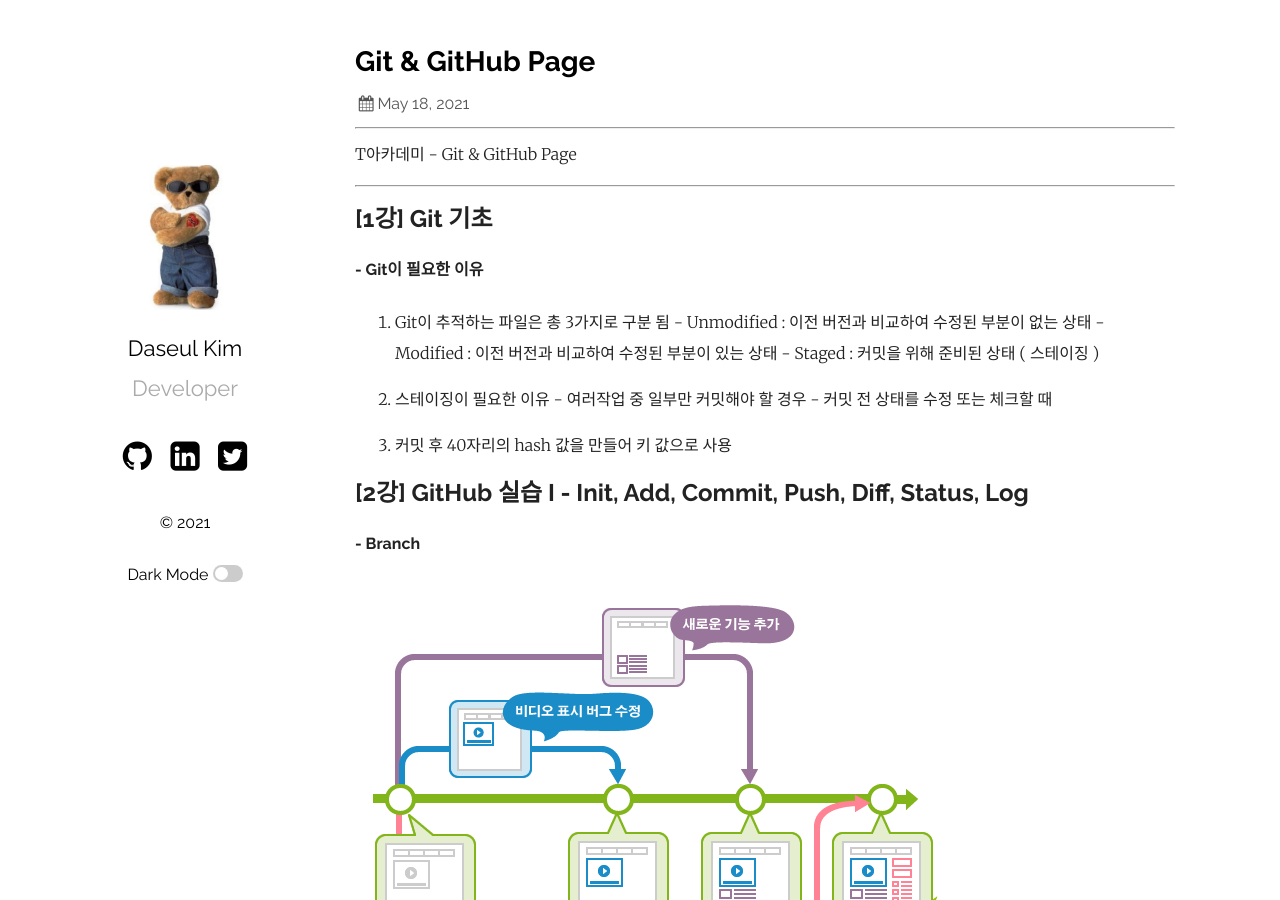
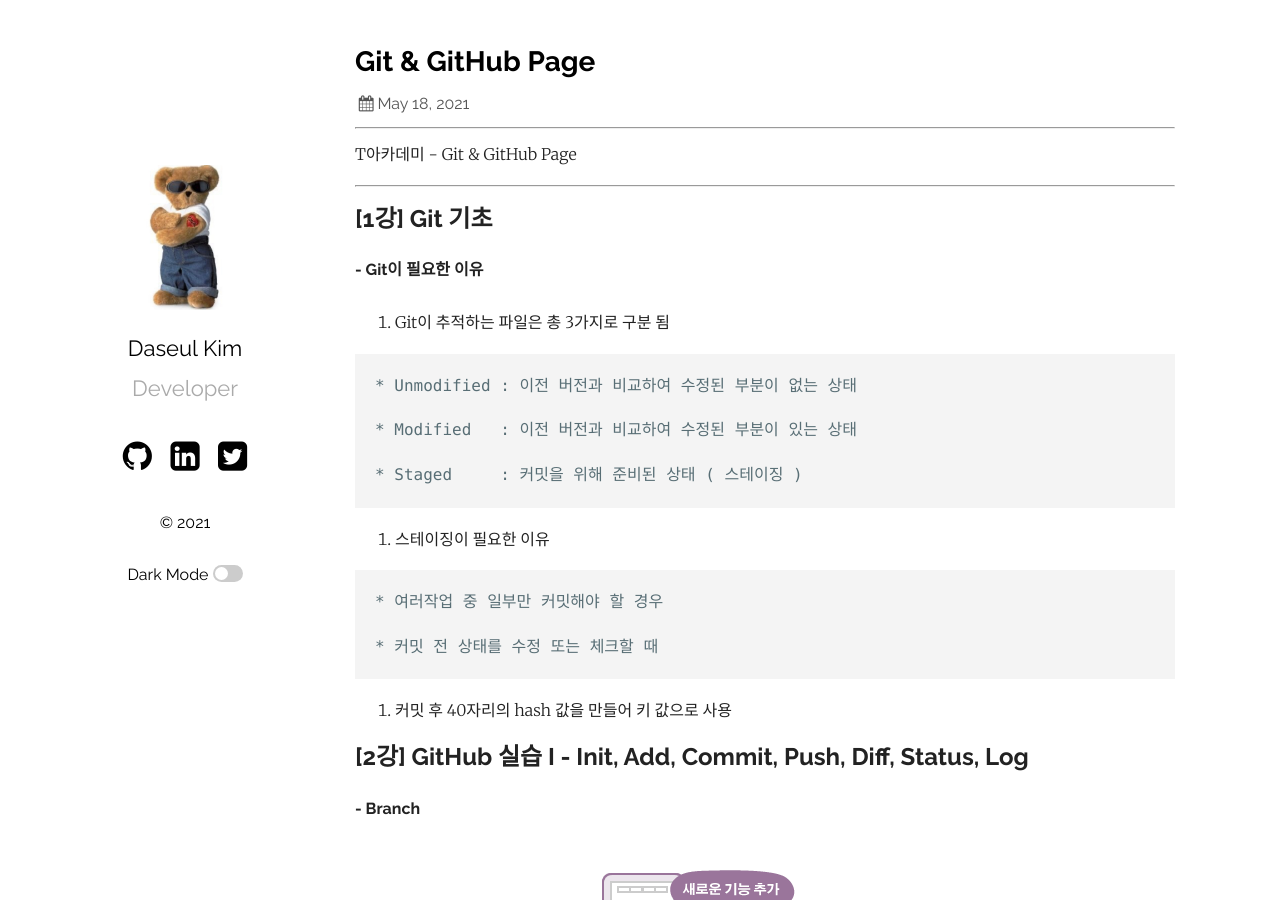
Before and after one commit to das101096/my-blog, a Jekyll site: the page built from _posts/2021-05-18-git.markdown, in a window 1280 px wide and 900 px high. Built offline with Jekyll 4.4.1, drawn with Linux system fonts in a browser that asks for light colours.

Commit message:
init blog

```diff
--- a/_posts/2021-05-18-git.markdown
+++ b/_posts/2021-05-18-git.markdown
@@ -14,13 +14,18 @@ T아카데미 - Git & GitHub Page
 
 #### - **Git이 필요한 이유**
   1. Git이 추적하는 파일은 총 3가지로 구분 됨
-    - Unmodified : 이전 버전과 비교하여 수정된 부분이 없는 상태
-    - Modified   : 이전 버전과 비교하여 수정된 부분이 있는 상태
-    - Staged     : 커밋을 위해 준비된 상태 ( 스테이징 )
+
+    * Unmodified : 이전 버전과 비교하여 수정된 부분이 없는 상태
+
+    * Modified   : 이전 버전과 비교하여 수정된 부분이 있는 상태
+
+    * Staged     : 커밋을 위해 준비된 상태 ( 스테이징 )
 
   2. 스테이징이 필요한 이유
-    - 여러작업 중 일부만 커밋해야 할 경우
-    - 커밋 전 상태를 수정 또는 체크할 때
+
+    * 여러작업 중 일부만 커밋해야 할 경우
+
+    * 커밋 전 상태를 수정 또는 체크할 때
 
   3. 커밋 후 40자리의 hash 값을 만들어 키 값으로 사용
 
```
